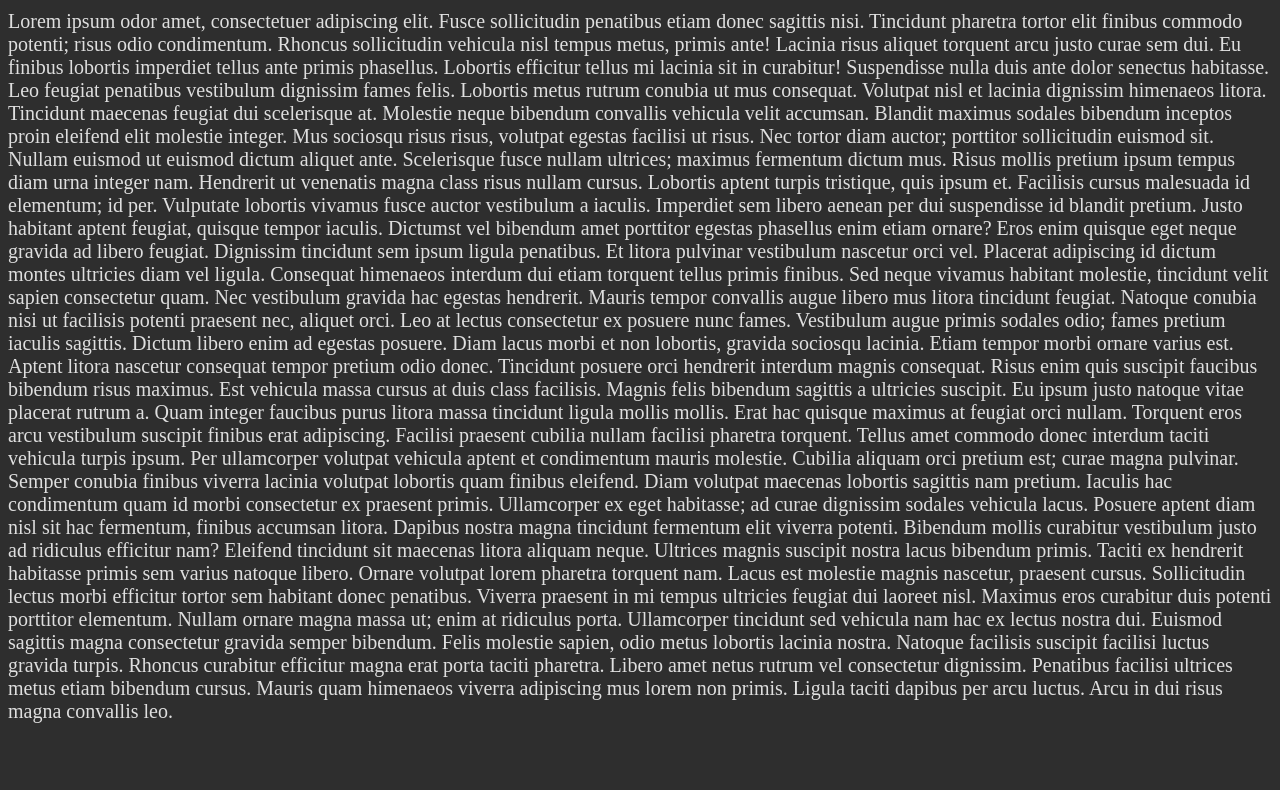
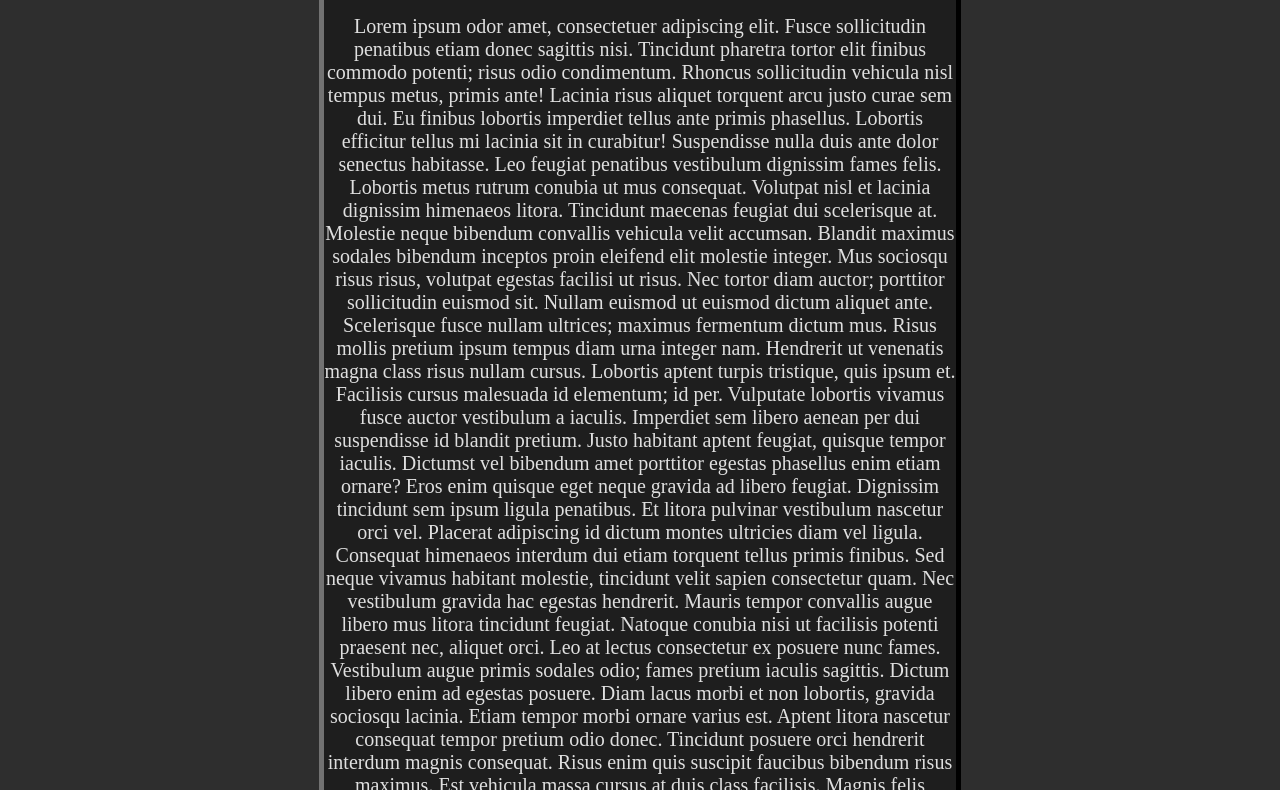
Before and after one commit to ADM-IS-MY-NAME/WEB, a plain HTML site: page index.html in a window 1280 px wide. Shown: the part 86-876 px from the top of the page. Before the commit the page ends 829 px from the top, so only its background shows below. Drawn offline with Linux system fonts and the light colour scheme.

Commit message:
updated the main page and added more styles

```diff
--- a/index.html
+++ b/index.html
@@ -8,7 +8,7 @@
         <div class="sticky_bar">
             <a href="https://discord.gg/QdTssPU9dV">JOIN US, SAVE US</a>
         </div>
-        <div>
+        <div class="text_level_one_div">
             <p>
                 Lorem ipsum odor amet, consectetuer adipiscing elit. Fusce sollicitudin penatibus etiam donec sagittis nisi. Tincidunt pharetra tortor elit finibus commodo potenti; risus odio condimentum. Rhoncus sollicitudin vehicula nisl tempus metus, primis ante! Lacinia risus aliquet torquent arcu justo curae sem dui. Eu finibus lobortis imperdiet tellus ante primis phasellus. Lobortis efficitur tellus mi lacinia sit in curabitur! Suspendisse nulla duis ante dolor senectus habitasse. Leo feugiat penatibus vestibulum dignissim fames felis.
 
--- a/styles.css
+++ b/styles.css
@@ -26,3 +26,12 @@ a {
     text-align: center;
     width: 100%;
 }
+.text_level_one_div {
+    margin: auto;
+    border-style: outset;
+    border-width: 5px;
+    border-color: rgb(30, 30, 30);
+    background-color: rgb(30, 30, 30);
+    text-align: center;
+    width: 50%;
+}
```
